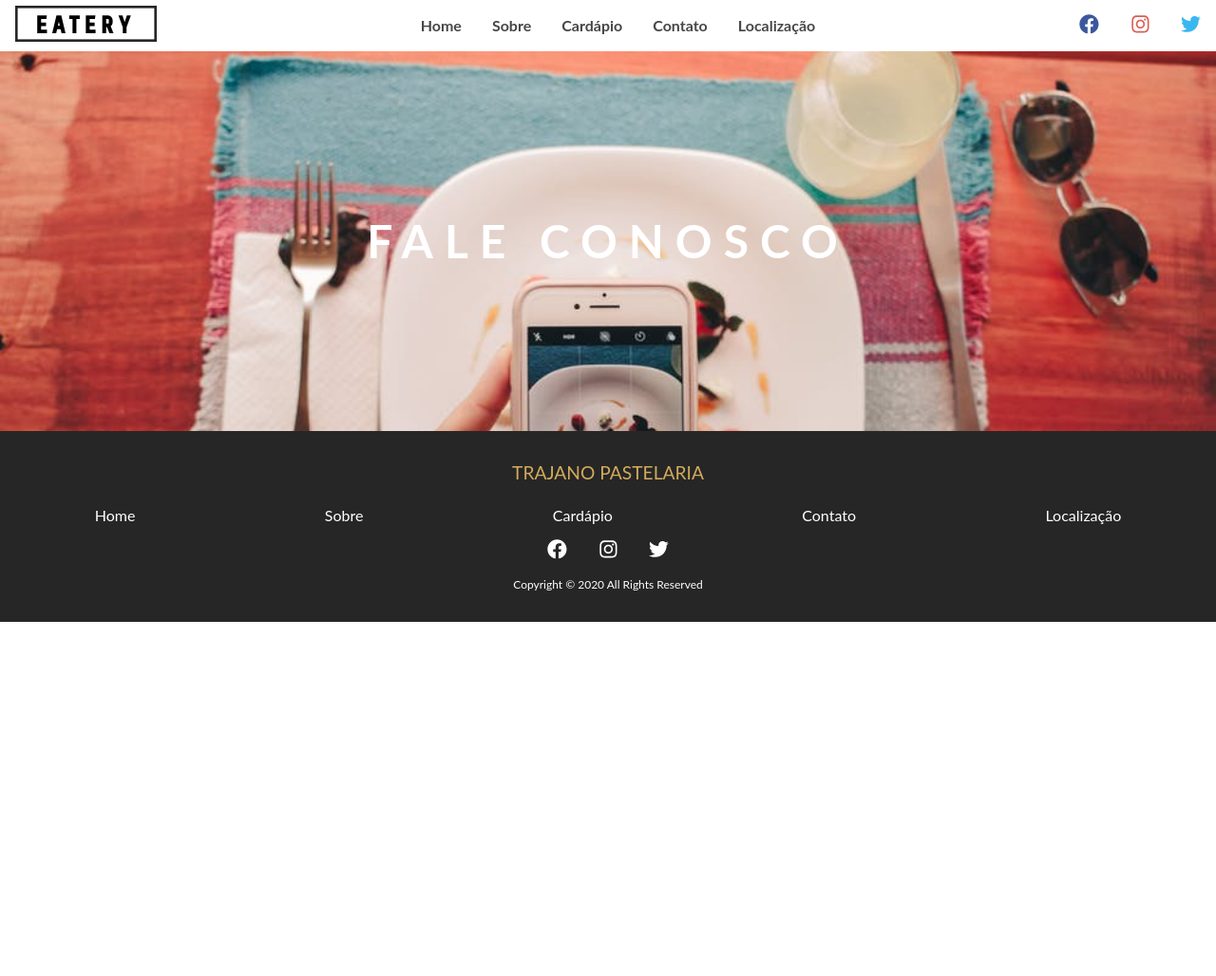
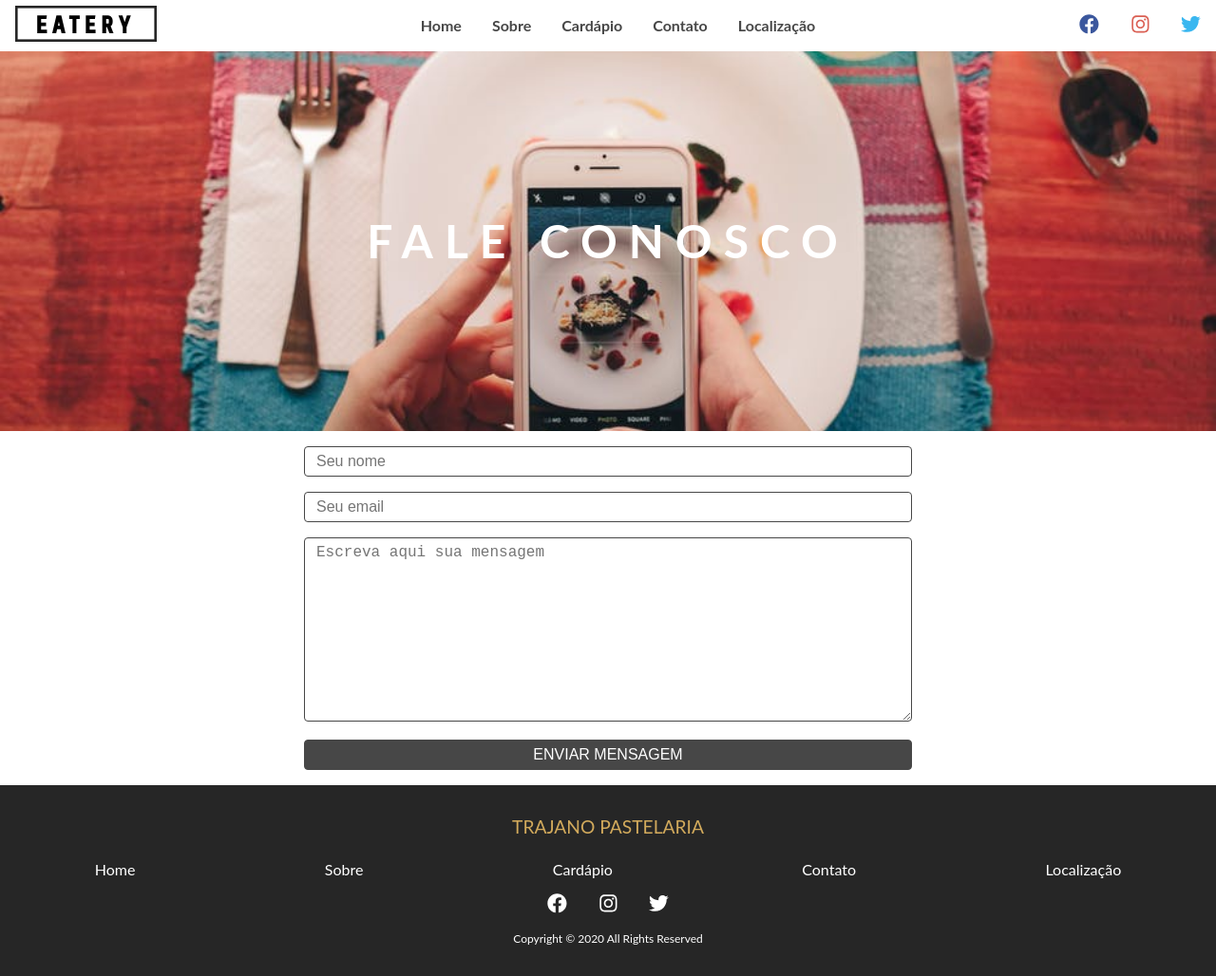
Before and after one commit to aguaholic/pastelaria-trajano, a Gatsby site: page /contact in a window 1280 px wide. Shown: the whole page at 95% size. Before the commit the page ends 800 px from the top, so only its background shows below. Built offline with nearby package versions, Linux system fonts and the light colour scheme; Gatsby itself is replaced by a stand-in of ours.

Commit message:
Implement Contact component

```diff
--- /dev/null
+++ b/src/components/Contact.js
@@ -0,0 +1,102 @@
+import React from 'react'
+import styled from 'styled-components'
+
+const Wrapper = styled.section`
+    margin-top: 16px;
+
+    .contact {
+        padding: 4rem 0;
+    }
+
+    .center {
+        width: 80vw;
+        margin: 0 auto;
+    }
+
+    @media screen and (min-width: 992px) {
+        .center {
+            width: 50vw;
+            margin: 0 auto;
+        }
+    }
+
+    label {
+        text-transform: capitalize;
+        display: block;
+        margin-bottom: 0.5rem;
+    }
+
+    .formControl,
+    .submit {
+        width: 100%;
+        font-size: 1rem;
+        margin-bottom: 1rem;
+        padding: 0.375rem 0.75rem;
+        border: ${props => `1px solid ${props.theme.colors.mainGrey}`};
+        border-radius: 0.25rem;
+    }
+
+    .submit {
+        background-color: ${props => props.theme.colors.mainGrey};
+        border: ${props => `1px solid ${props.theme.colors.mainGrey}`};
+        text-transform: uppercase;
+        color: ${props => props.theme.colors.mainWhite};
+        transition: all 0.5s ease-in-out;
+        cursor: pointer;
+    }
+
+    .submit:hover {
+        background-color: ${props => props.theme.colors.mainYellow};
+        color: ${props => props.theme.colors.mainWhite};
+        border-color: ${props => props.theme.colors.mainYellow};
+    }
+`
+
+const Contact = () => {
+    return (
+        <Wrapper className="contact">
+            <div className="center">
+                <form
+                    action="https://formspree.io/mzbjgnzq"
+                    method="POST"
+                    className="form"
+                >
+                    <div>
+                        <input
+                            type="text"
+                            name="name"
+                            id="name"
+                            className="formControl"
+                            placeholder="Seu nome"
+                        />
+                    </div>
+                    <div>
+                        <input
+                            type="email"
+                            name="email"
+                            id="email"
+                            className="formControl"
+                            placeholder="Seu email"
+                        />
+                    </div>
+                    <div>
+                        <textarea
+                            name="message"
+                            id="message"
+                            rows="10"
+                            className="formControl"
+                            placeholder="Escreva aqui sua mensagem"
+                        />
+                    </div>
+                    <input
+                        type="submit"
+                        value="Enviar mensagem"
+                        className="submit"
+                    />
+                </form>
+            </div>
+        </Wrapper>
+    )
+}
+
+export default Contact
--- a/src/pages/contact.js
+++ b/src/pages/contact.js
@@ -1,18 +1,23 @@
 import React from 'react'
 import { graphql } from 'gatsby'
+import Theme from '../components/Layout/Theme'
 
 import Layout from '../components/Layout'
 import Hero from '../components/Hero'
 import Banner from '../components/Banner'
+import ContactForm from '../components/Contact'
 import SEO from '../components/seo'
 
 const Contact = ({ data }) => (
+    <Theme>
         <Layout>
             <SEO title="Contact" />
             <Hero img={data.contactBcg.childImageSharp.fluid}>
                 <Banner title="Fale conosco" />
             </Hero>
+            <ContactForm />
         </Layout>
+    </Theme>
 )
 
 export const query = graphql`
```
Lines whose indentation alone changed are shown as unchanged.
